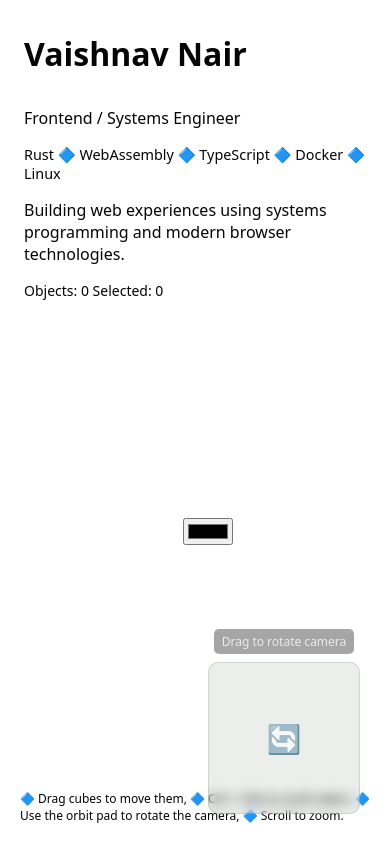
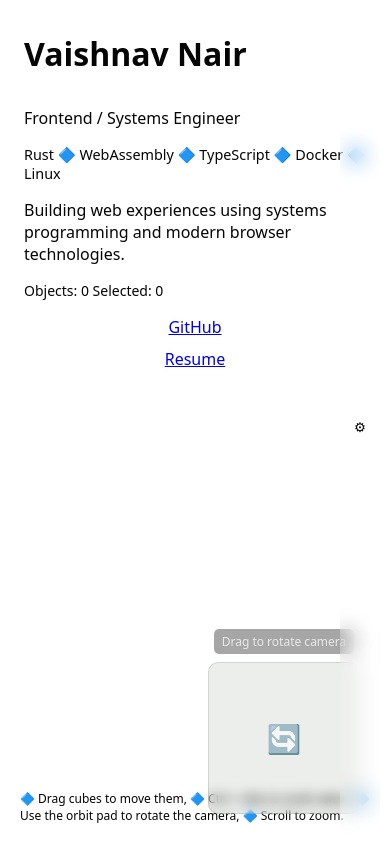
Before and after one commit to vaishnavnair0666/portfolio, a SvelteKit app in the folder app/: page / in a window 390 px wide. Built offline with nearby package versions, Linux system fonts and the light colour scheme.

Commit message:
control panel

```diff
--- a/app/src/routes/+page.svelte
+++ b/app/src/routes/+page.svelte
@@ -1,7 +1,7 @@
 <script lang="ts">
 	import { onMount } from 'svelte';
 	import { startWebGPU, engineAPI } from '$lib/gfx/webgpu';
-
+	let showControls = false;
 	let canvas: HTMLCanvasElement;
 
 	let locked = false;
@@ -118,18 +118,20 @@
 		<a href="/resume.pdf">Resume</a>
 	</div>
 
-	<div class="palette ui-interactive">
-		<button on:click={() => engineAPI.setColor(1, 0.4, 0.4)}>Red</button>
-		<button on:click={() => engineAPI.setColor(0.4, 1, 0.4)}>Green</button>
-		<button on:click={() => engineAPI.setColor(0.4, 0.4, 1)}>Blue</button>
-		<button on:click={() => engineAPI.setColor(1, 1, 0.4)}>Yellow</button>
+	<button class="tool-toggle ui-interactive" on:click={() => (showControls = !showControls)}>
+		⚙
+	</button>
+	{#if showControls}
+		<div class="tool-panel ui-interactive">
+			<h3>Controls</h3>
+
+			<div class="control-group">
 				<label class="color-button">
-			Pick
+					Pick Color
 					<input
 						type="color"
 						on:input={(e) => {
 							const input = e.target as HTMLInputElement;
-
 							const hex = input.value;
 
 							const r = parseInt(hex.slice(1, 3), 16) / 255;
@@ -141,11 +143,13 @@
 					/>
 				</label>
 			</div>
-	<!-- <div class="controls"> -->
-	<!-- 	<button on:click={() => engineAPI?.moveY(0.5)}> Raise </button> -->
-	<!---->
-	<!-- 	<button on:click={() => engineAPI?.moveY(-0.5)}> Lower </button> -->
-	<!-- </div> -->
+
+			<div class="control-group">
+				<button on:click={() => engineAPI.moveY(0.3)}>⬆️ Raise</button>
+				<button on:click={() => engineAPI.moveY(-0.3)}>⬇️ Lower</button>
+			</div>
+		</div>
+	{/if}
 	<div class="orbit-container ui-interactive">
 		<div class="orbit-hint">Drag to rotate camera</div>
 
@@ -260,22 +264,16 @@
 	.orbit-pad {
 		width: 120px;
 		height: 120px;
-
 		border-radius: 10px;
-
 		background: rgba(023, 042, 003, 0.08);
 		backdrop-filter: blur(6px);
-
 		cursor: grab;
-
 		user-select: none;
 		-webkit-user-select: none;
 		touch-action: none;
-
 		display: flex;
 		align-items: center;
 		justify-content: center;
-
 		border: 1px solid rgba(042, 69, 67, 0.15);
 	}
 
@@ -287,32 +285,66 @@
 		font-size: 28px;
 		pointer-events: none;
 	}
-	.palette {
-		display: flex;
-		flex-wrap: wrap;
-		gap: 8px;
-		pointer-events: auto;
+	.tool-toggle {
+		position: fixed;
+		top: 20px;
+		right: 20px;
+		z-index: 10;
+
+		background: rgba(255, 255, 255, 0.1);
+		border: none;
+		color: black;
+		padding: 10px 14px;
+		border-radius: 8px;
+		cursor: pointer;
+		backdrop-filter: blur(10px);
 	}
 
-	.palette button,
-	.color-button,
-	.buttons a {
+	.tool-panel {
+		position: fixed;
+		top: 70px;
+		right: 20px;
+
+		display: flex;
+		flex-direction: column;
+		gap: 12px;
+
+		background: rgba(20, 20, 25, 0.7);
+		backdrop-filter: blur(12px);
+
+		padding: 14px;
+		border-radius: 10px;
+
+		width: 180px;
+	}
+
+	.control-group {
+		display: flex;
+		gap: 8px;
+		flex-wrap: wrap;
+	}
+
+	.tool-panel button,
+	.color-button {
 		background: rgba(255, 255, 255, 0.1);
 		color: white;
 		border: none;
 		padding: 8px 12px;
 		border-radius: 6px;
 		cursor: pointer;
-		font-size: 14px;
-		display: inline-flex;
-		align-items: center;
-		justify-content: center;
+		font-size: 13px;
 	}
 
-	.palette button:hover,
-	.color-button:hover,
-	.buttons a:hover {
+	.tool-panel button:hover,
+	.color-button:hover {
 		background: rgba(255, 255, 255, 0.2);
+	}
+
+	.color-button input {
+		position: absolute;
+		opacity: 0;
+		width: 0;
+		height: 0;
 	}
 
 	@media (max-width: 768px) {
@@ -344,28 +376,15 @@
 		.controlsHint {
 			font-size: 12px;
 		}
-		.palette {
-			display: flex;
-			flex-wrap: wrap;
-			gap: 8px;
-			justify-content: center;
+		.tool-panel {
+			right: 10px;
+			bottom: 60px;
+			width: 160px;
 		}
-		.palette button,
-		.color-button {
-			flex: 1 1 calc(50% - 8px);
-			min-width: 100px;
-			padding: 10px 12px;
-			font-size: 14px;
-		}
-		.color-button {
-			display: flex;
-			align-items: center;
-			justify-content: center;
-		}
-		.palette button,
-		.color-button,
-		.buttons a {
-			padding: 10px 14px;
+
+		.tool-toggle {
+			right: 10px;
+			bottom: 10px;
 		}
 	}
 </style>
```
Also changed, not shown: 2 other files (tests, documents, lock files or other folders). Lines whose indentation alone changed are shown as unchanged.
